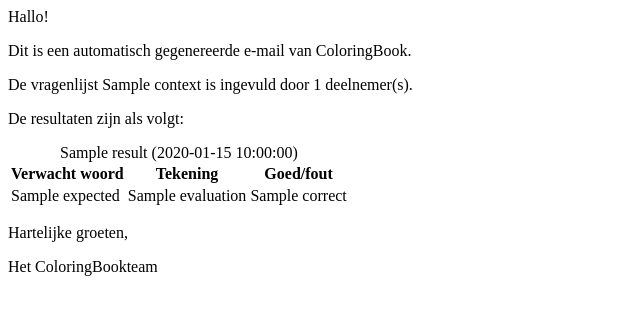
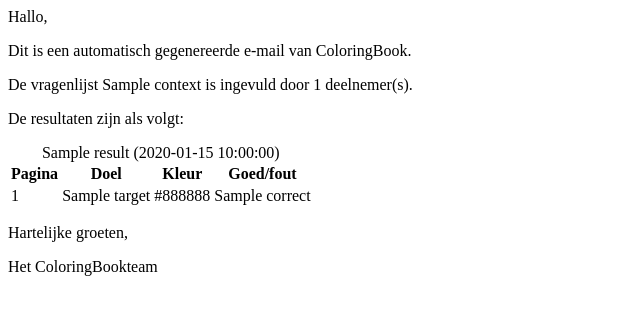
Before and after one commit to UUDigitalHumanitieslab/coloringbook, a Flask app: template coloringbook/templates/email/email.html in a window 1280 px wide. Shown: the top 315 px of the page, without its empty margins (0-640 px from the left). Run offline with Flask 2, Linux system fonts and the light colour scheme; the template is opened without the code that fills it: most values are stand-ins (such as "Sample title", 1, 10 or a date in 2020); parts of the project's set-up code (start-up, migrations or seed data) failed here and were passed over.

Commit message:
Adjust email template; get evaluation scores

```diff
--- a/coloringbook/templates/admin/index.html
+++ b/coloringbook/templates/admin/index.html
@@ -106,7 +106,7 @@
 
 	<p>When a red exclamation appears next to the cogwheel, it means that some data were not accepted by the server, even though they were uploaded successfully. When this happens, the data are not stored in the database but they are still stored in the server log. In this case, it is sufficient to notify the system maintainer about the rejected data. You do not need to send any data from within the application, unless you also have the persistently red cogwheel problem.</p>
 
-	<p>If the cogwheel icon stays red for more than twenty seconds after you reconnect to the internet, it means that something is preventing the application from uploading the (last batch of) data to the server. If this happens, tap or click on the cogwheel icon. A table with more detailed information will appear. Copy the contents of the &ldquo;<strong>Buffer:</strong>&rdquo; text box to your clipboard in order to backup your data. Next, veryify whether you are truly connected to the internet. If you really cannot convince the application to upload your data, or if your application state is lost in the process of trying to reconnect (for example because of switching to another application on an iPad), paste the contents of your clipboard (i.e., the buffer) into an email and send it to the system maintainer. He or she will know what to do.</p>
+	<p>If the cogwheel icon stays red for more than twenty seconds after you reconnect to the internet, it means that something is preventing the application from uploading the (last batch of) data to the server. If this happens, tap or click on the cogwheel icon. A table with more detailed information will appear. Copy the contents of the &ldquo;<strong>Buffer:</strong>&rdquo; text box to your clipboard in order to backup your data. Next, verify whether you are truly connected to the internet. If you really cannot convince the application to upload your data, or if your application state is lost in the process of trying to reconnect (for example because of switching to another application on an iPad), paste the contents of your clipboard (i.e., the buffer) into an email and send it to the system maintainer. He or she will know what to do.</p>
 	</section>
 	</section>
 
--- a/coloringbook/templates/email/email.html
+++ b/coloringbook/templates/email/email.html
@@ -1,4 +1,4 @@
-<p>Hallo!</p>
+<p>Hallo,</p>
 
 <p>Dit is een automatisch gegenereerde e-mail van ColoringBook.</p>
 
@@ -11,16 +11,18 @@
     <caption>{{ result.subject_name }} ({{ result.subject_dob }})</caption>
     <thead>
         <tr>
-            <th>Verwacht woord</th>
-            <th>Tekening</th>
+            <th>Pagina</th>
+            <th>Doel</th>
+            <th>Kleur</th>
             <th>Goed/fout</th>
         </tr>
     </thead>
     <tbody>
         {% for evaluation in result.evaluations %}
         <tr>
-            <td>{{ evaluation.expected }}</td>
-            <td>{{ evaluation.drawing_name }}</td>
+            <td>{{ evaluation.page }}</td>
+            <td>{{ evaluation.target }}</td>
+            <td>{{ evaluation.color }}</td>
             <td>{{ evaluation.correct }}</td>
         </tr>
         {% else %}
```
Also changed, not shown: coloringbook/utilities.py (+12 -0 lines).
